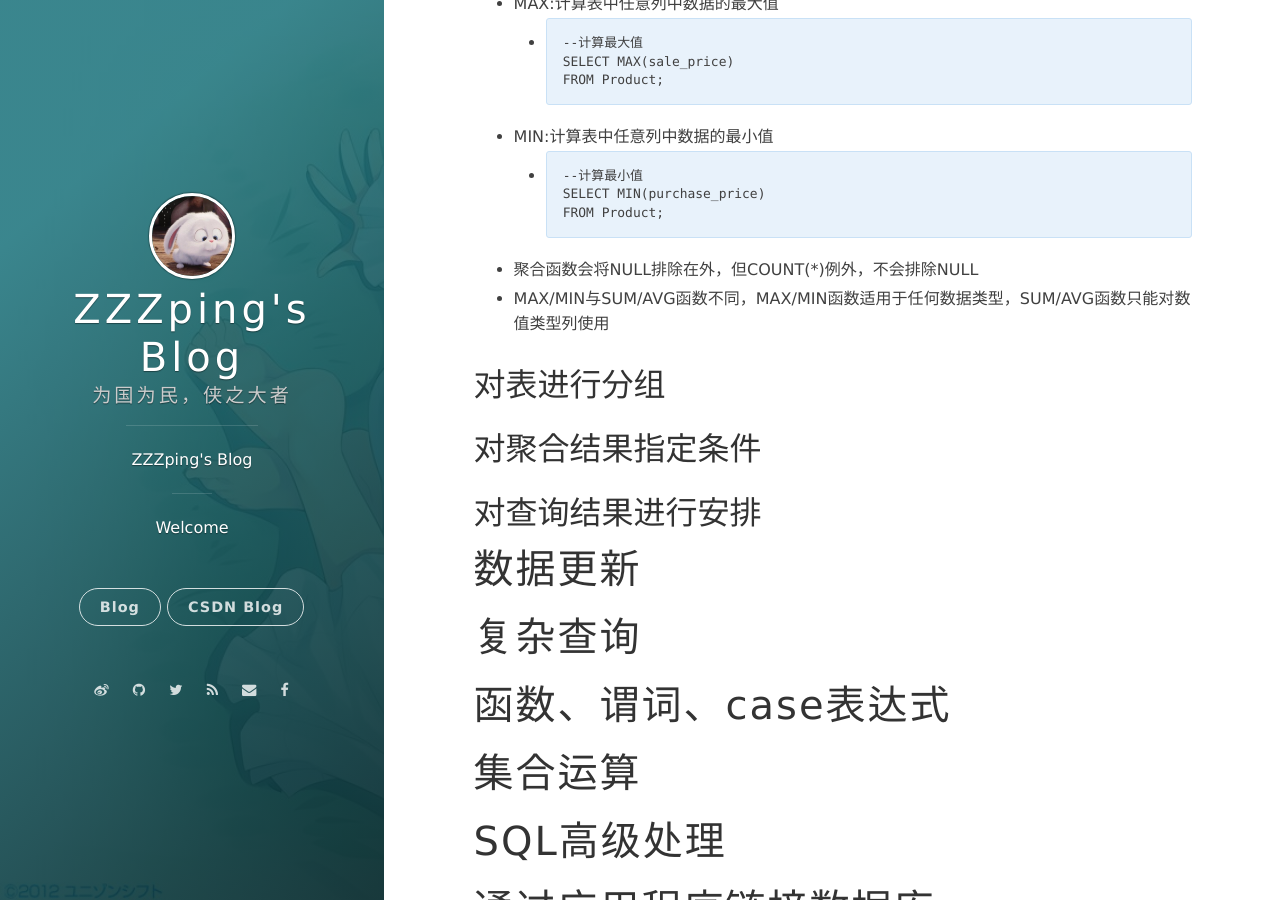
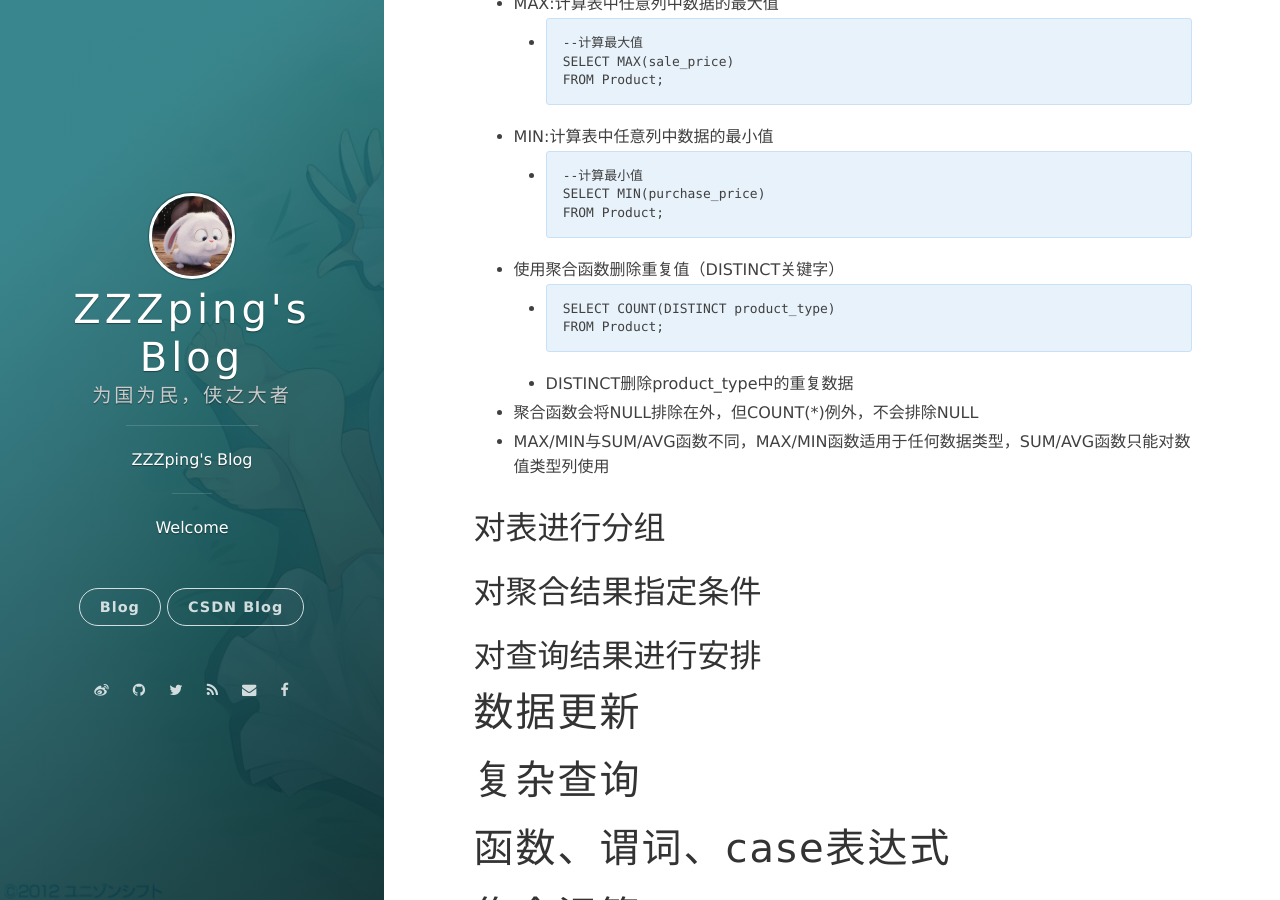
Before and after one commit to ZZZping/ZZZping.github.io, a Jekyll site: the page built from _posts/2020-03-30-SQL笔记.md, in a window 1280 px wide and 900 px high, scrolled down 1369 px. Built offline with Jekyll 4.4.1, drawn with Linux system fonts in a browser that asks for light colours; nearby versions of some CDN libraries; comment, search, counter and statistics services are not loaded.

Commit message:
distinct

````diff
--- a/_posts/2020-03-30-SQL笔记.md
+++ b/_posts/2020-03-30-SQL笔记.md
@@ -70,6 +70,13 @@ date: 2020-03-30 08:28:24.000000000 +09:00
          SELECT MIN(purchase_price)
          FROM Product;
       ```
+   + 使用聚合函数删除重复值（DISTINCT关键字）
+      +
+      ```
+         SELECT COUNT(DISTINCT product_type)
+         FROM Product;
+      ```
+      + DISTINCT删除product_type中的重复数据
    + 聚合函数会将NULL排除在外，但COUNT(*)例外，不会排除NULL
    + MAX/MIN与SUM/AVG函数不同，MAX/MIN函数适用于任何数据类型，SUM/AVG函数只能对数值类型列使用
 
````
